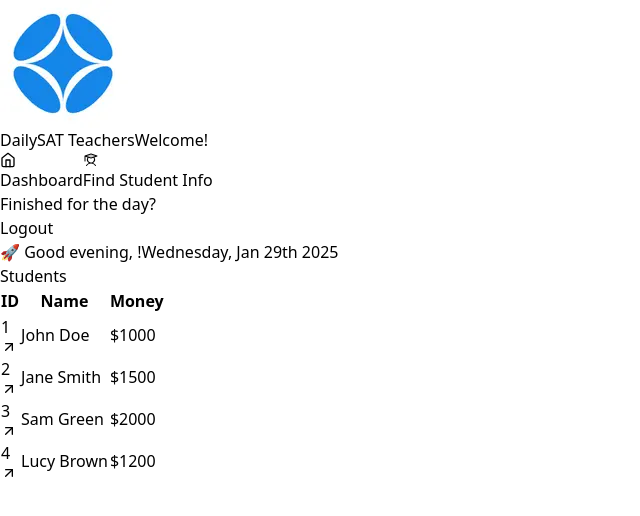
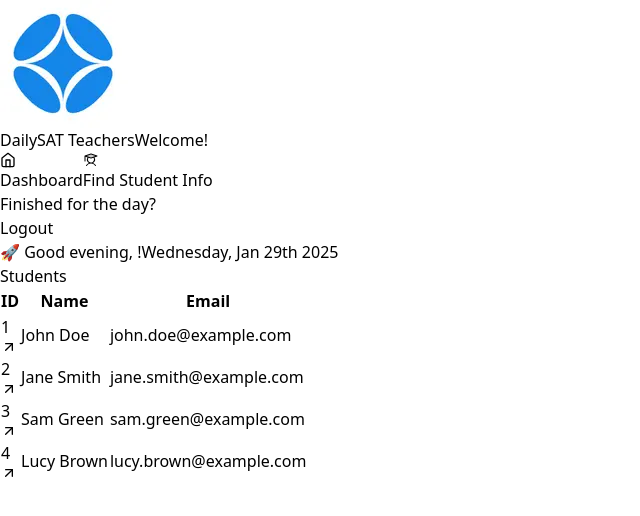
Before and after one commit to Hemit99123/dailysat-teachers, a Next.js app: page / in a window 1280 px wide. Shown: the top 516 px of the page, without its empty margins (0-640 px from the left). Built offline with nearby package versions, Linux system fonts and the light colour scheme; no server answers.

Commit message:
using emails instead of currency

```diff
--- a/src/components/Dashboard/AllStudentsView.tsx
+++ b/src/components/Dashboard/AllStudentsView.tsx
@@ -8,20 +8,20 @@ const AllStudentsView = () => {
   const [sortedUsers, setSortedUsers] = useState<User[]>([]);
   const [loading, setLoading] = useState<boolean>(true);
 
-  // Using dummy data instead of fetching from an API
+  // Using dummy data with actual email addresses instead of numbers
   useEffect(() => {
     const dummyData: User[] = [
       {
-        _id: "1", name: "John Doe", currency: "1000",
+        _id: "1", name: "John Doe", email: "john.doe@example.com",
       },
       {
-        _id: "2", name: "Jane Smith", currency: "1500",
+        _id: "2", name: "Jane Smith", email: "jane.smith@example.com",
       },
       {
-        _id: "3", name: "Sam Green", currency: "2000",
+        _id: "3", name: "Sam Green", email: "sam.green@example.com",
       },
       {
-        _id: "4", name: "Lucy Brown", currency: "1200",
+        _id: "4", name: "Lucy Brown", email: "lucy.brown@example.com",
       },
     ];
 
@@ -51,7 +51,7 @@ const AllStudentsView = () => {
                 key={user._id}
                 id={user._id || `#${index + 1}`}
                 name={user.name || "Unknown"}
-                money={`$${user.currency}`}
+                email={user.email || "No email"}
                 order={index + 1}
               />
             ))
@@ -74,7 +74,7 @@ const TableHead = () => {
       <tr className="text-sm font-normal text-stone-500">
         <th className="text-start p-1.5">ID</th>
         <th className="text-start p-1.5">Name</th>
-        <th className="text-start p-1.5">Money</th>
+        <th className="text-start p-1.5">Email</th>
         <th className="w-8"></th>
       </tr>
     </thead>
@@ -86,12 +86,12 @@ export default AllStudentsView;
 const TableRow = ({
   id,
   name,
-  money,
+  email,
   order,
 }: {
   id: string;
   name: string;
-  money: string;
+  email: string;
   order: number;
 }) => {
   return (
@@ -105,7 +105,7 @@ const TableRow = ({
         </a>
       </td>
       <td className="p-1.5">{name}</td>
-      <td className="p-1.5">{money}</td>
+      <td className="p-1.5">{email}</td>
     </tr>
   );
 };
--- a/src/types/user.ts
+++ b/src/types/user.ts
@@ -1,5 +1,5 @@
 export interface User {
     _id: string;
     name: string;
-    currency: string
+    email: string
 }
```
